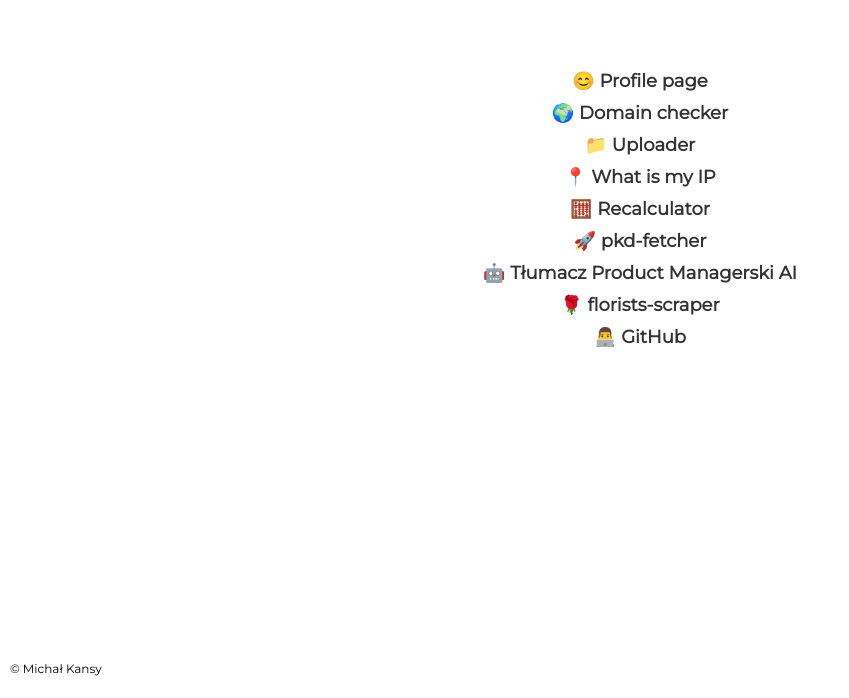
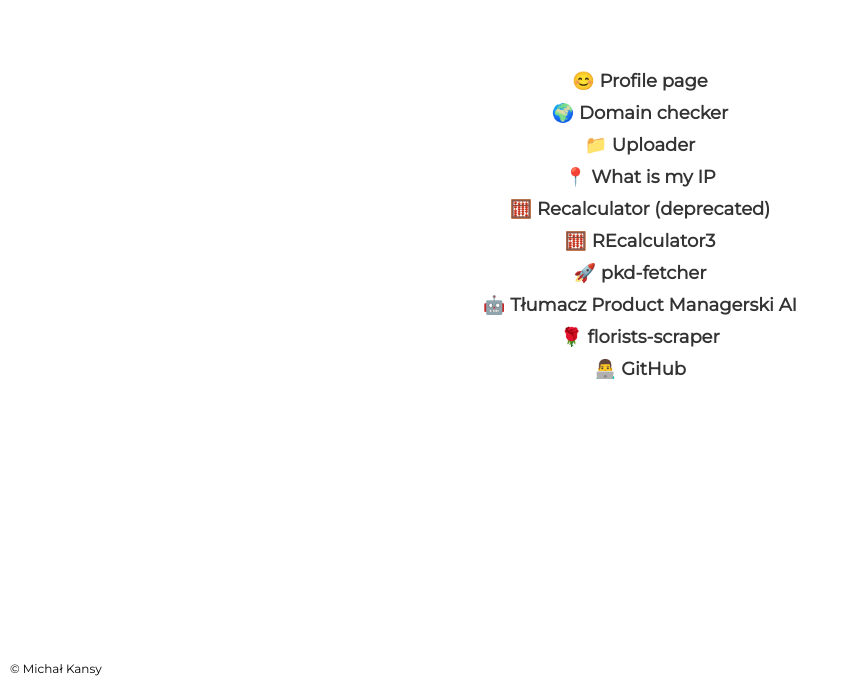
Before and after one commit to logixdev/logixdev.github.io, a plain HTML site: page index.html in a window 1280 px wide. Shown: the part 102-800 px from the top of the page, without its empty margins (0-849 px from the left). Drawn offline with Linux system fonts and the light colour scheme.

Commit message:
Update index.html

```diff
--- a/index.html
+++ b/index.html
@@ -60,7 +60,8 @@
         <a href="https://whois.logixdev.pl">🌍 Domain checker</a>
         <a href="https://upload.logixdev.pl">📁 Uploader</a>
         <a href="https://myip.logixdev.pl">📍 What is my IP</a>
-        <a href="https://recalculator.logixdev.pl">🧮 Recalculator</a>
+        <a href="https://recalculator.logixdev.pl">🧮 Recalculator (deprecated)</a>
+        <a href="https://recalculator3.logixdev.pl">🧮 REcalculator3</a>
         <a href="https://pkd-fetcher.logixdev.pl">🚀 pkd-fetcher</a>
         <a href="https://translator.logixdev.pl">🤖 Tłumacz Product Managerski AI</a>
         <a href="https://florists-scraper.logixdev.pl">🌹 florists-scraper</a>
```
